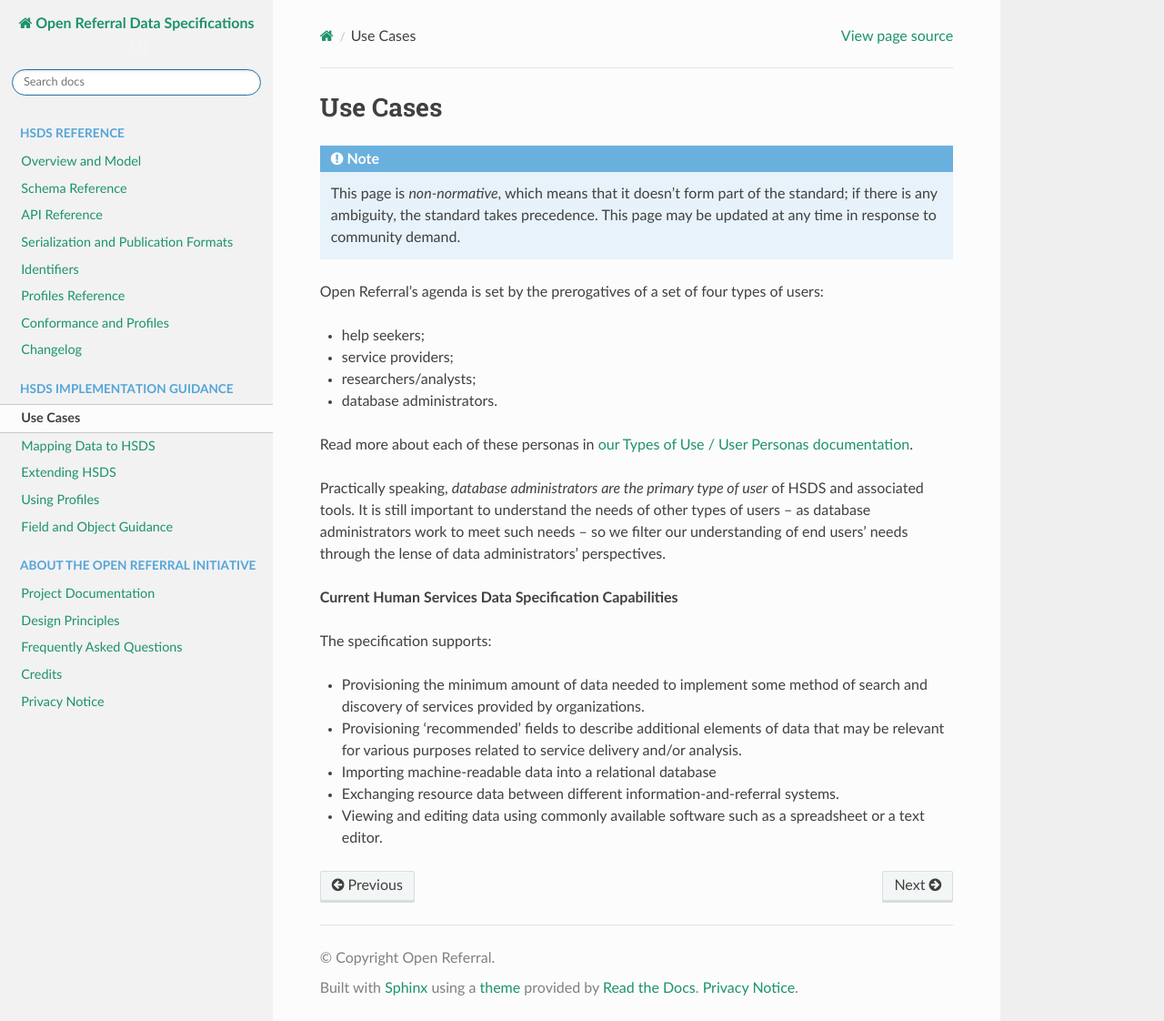
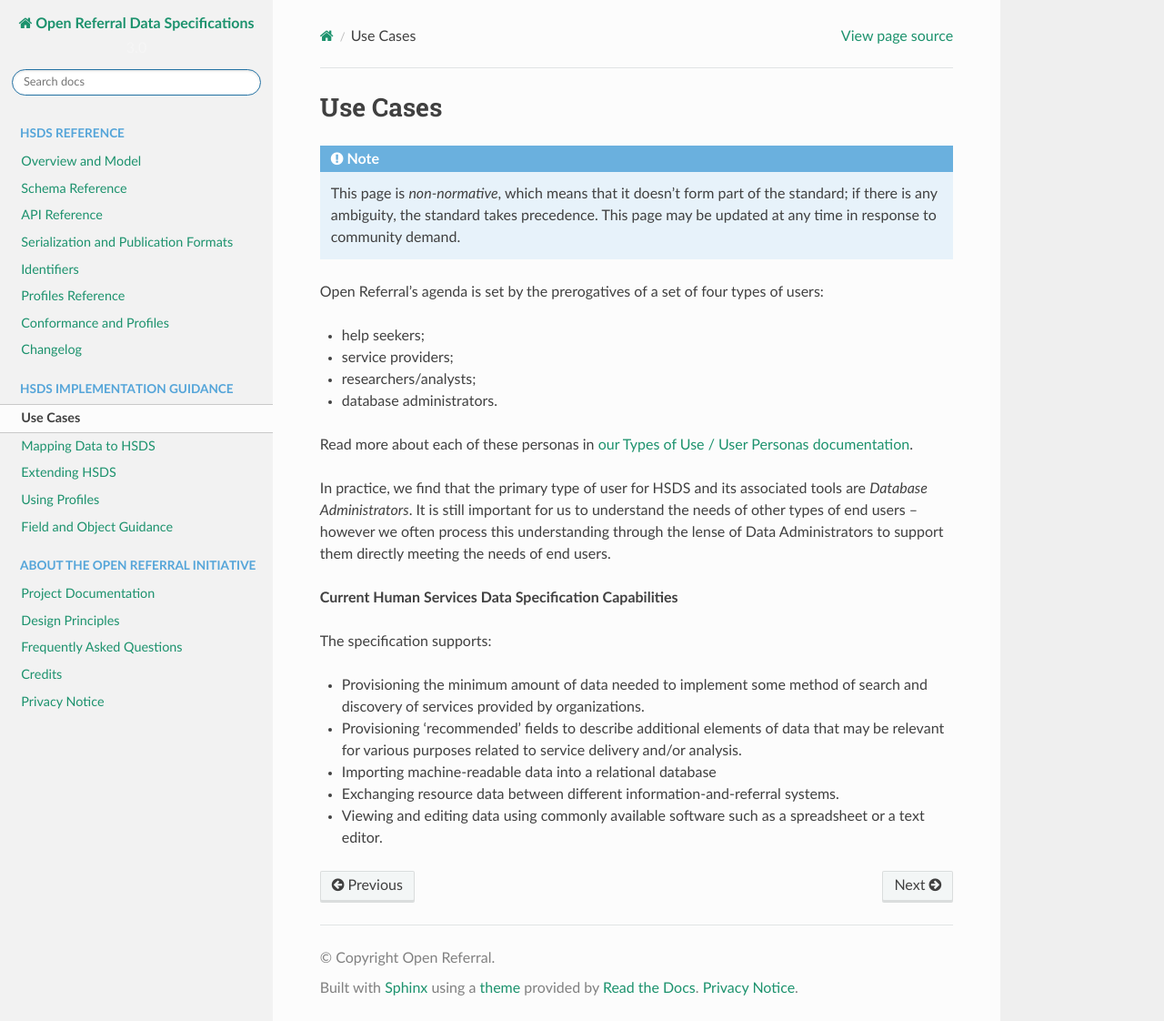
Before and after one commit to openreferral/specification, a Sphinx documentation site: the page built from docs/hsds/use_cases.md, in a window 1280 px wide and 1122 px high. Shown: the whole window at 91% size. Built offline with Sphinx 7.4.7 and the Read the Docs theme 2.0.0, drawn with Linux system fonts in a browser that asks for light colours; a script that is not in the unit is left out; comment, search, counter and statistics services are not loaded.

Commit message:
Slight sentence massaging for readability

````diff
--- a/docs/hsds/use_cases.md
+++ b/docs/hsds/use_cases.md
@@ -6,6 +6,7 @@ This page is *non-normative*, which means that it doesn't form part of the stand
 ```
 
 Open Referral's agenda is set by the prerogatives of a set of four types of users:
+
 * help seekers;
 * service providers;
 * researchers/analysts;
@@ -13,8 +14,7 @@ Open Referral's agenda is set by the prerogatives of a set of four types of user
 
  Read more about each of these personas in [our Types of Use / User Personas documentation](https://docs.openreferral.org/en/latest/initiative/index.html?highlight=types%20of%20use#types-of-use-and-user-personas).
 
-Practically speaking, *database administrators are the primary type of user* of HSDS and associated tools. It is still important to understand the needs of other types of users – as database administrators work to meet such needs – so we filter our understanding of end users' needs through the lense of data administrators' perspectives.
-
+In practice, we find that the primary type of user for HSDS and its associated tools are *Database Administrators*. It is still important for us to understand the needs of other types of end users &ndash; however we often process this understanding through the lense of Data Administrators to support them directly meeting the needs of end users.
 
 **Current Human Services Data Specification Capabilities**
 
````
